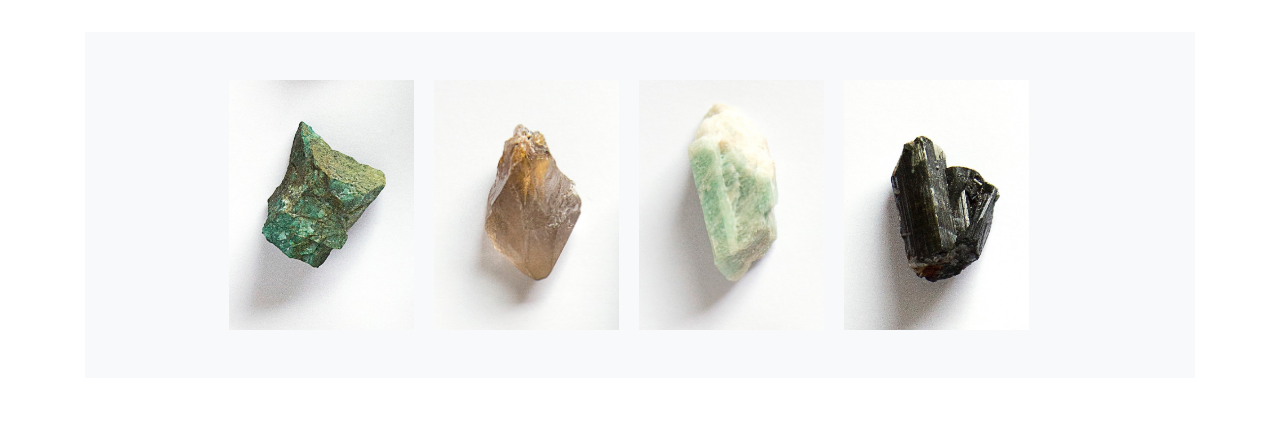
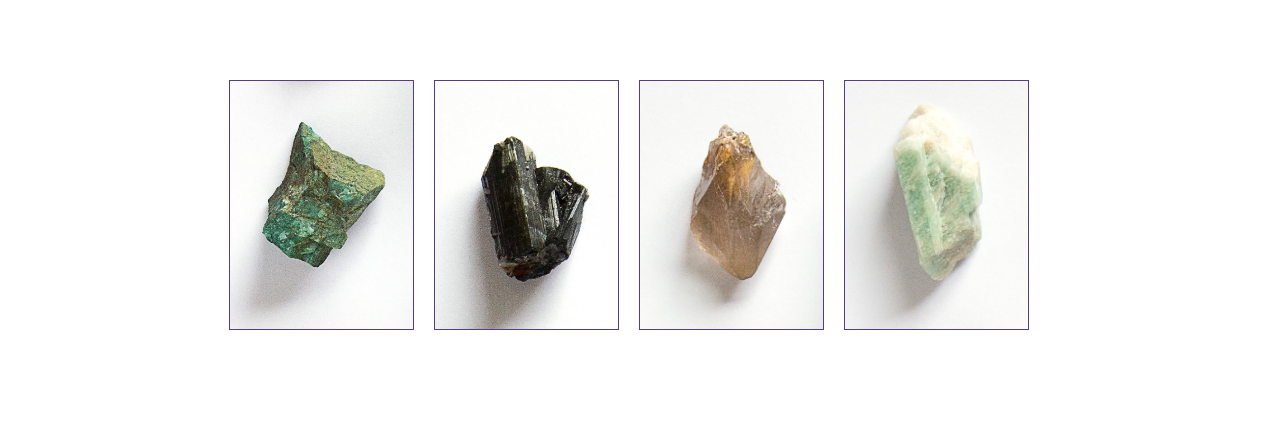
Before and after one commit to AQM28202/crystals, a plain HTML site: page index.html in a window 1280 px wide. Shown: the part 377-800 px from the top of the page. Drawn offline with nearby package versions, Linux system fonts and the light colour scheme.

```diff
--- a/assets/css/style.css
+++ b/assets/css/style.css
@@ -37,35 +37,36 @@
   margin: 0px;
 }
 
-.header-image {
-    background-image: url(../images/header-image.jpeg);
-    overflow:auto;
+
+.crystal1 {
+  background-image: url(../images/crystal1.jpg);
+  margin-right:20px;
+  margin-left:13%;
+  border: 1px solid #563d7c;
+
 
 
 
 }
-.quartz-crystal {
-  background-image: url(../images/quartz.jpg);
+.crystal2 {
+  background-image: url(../images/crystal2.jpg);
   margin-right:20px;
-  margin-left:13%;
+  border: 1px solid #563d7c;
+
+
+}
+.crystal3 {
+  background-image: url(../images/crystal3.jpg);
+  margin-right:20px;
+  border: 1px solid #563d7c;
 
 
 
 }
-.brookite-crystal {
-  background-image: url(../images/brookite.jpg);
-  margin-right:20px
-
-}
-.benitoite-crystal {
-  background-image: url(../images/benitoite.jpg);
-  margin-right:20px
-
-
-}
-.garnet-crystal {
-  background-image: url(../images/garnet.jpg);
-  margin-right:20px
+.crystal4 {
+  background-image: url(../images/crystal4.jpg);
+  margin-right:20px;
+  border: 1px solid #563d7c;
 
 }
 
@@ -94,3 +95,7 @@
 .loss-display {
     font-size: 35px;
 }
+
+.bg-light {
+  background-color: #FFF!important;
+}
--- a/assets/javascript/game.js
+++ b/assets/javascript/game.js
@@ -12,13 +12,13 @@
     var totalScore;
 
     //  create variable array for each crystal div id
+
     var crystalValue = [
-      $("#quartz"),
-      $("#garnet"),
-      $("#brookite"),
-      $("#benitoite")
+      $("#crystal1"),
+      $("#crystal2"),
+      $("#crystal3"),
+      $("#crystal4")
     ];
-
     // FUNCTIONS
     // ======================================================================================================
 
--- a/index.html
+++ b/index.html
@@ -7,10 +7,17 @@
     <meta http-equiv="X-UA-Compatible" content="ie=edge">
     <title>Crystal Collector</title>
     <link rel="stylesheet" href="assets/css/reset.css">
-    <link rel="stylesheet" href="https://maxcdn.bootstrapcdn.com/bootstrap/4.0.0/css/bootstrap.min.css" integrity="sha384-Gn5384xqQ1aoWXA+058RXPxPg6fy4IWvTNh0E263XmFcJlSAwiGgFAW/dAiS6JXm" crossorigin="anonymous">
-    <script src="https://code.jquery.com/jquery-3.2.1.slim.min.js" integrity="sha384-KJ3o2DKtIkvYIK3UENzmM7KCkRr/rE9/Qpg6aAZGJwFDMVNA/GpGFF93hXpG5KkN" crossorigin="anonymous"></script>
-    <script src="https://cdnjs.cloudflare.com/ajax/libs/popper.js/1.12.9/umd/popper.min.js" integrity="sha384-ApNbgh9B+Y1QKtv3Rn7W3mgPxhU9K/ScQsAP7hUibX39j7fakFPskvXusvfa0b4Q" crossorigin="anonymous"></script>
-    <script src="https://maxcdn.bootstrapcdn.com/bootstrap/4.0.0/js/bootstrap.min.js" integrity="sha384-JZR6Spejh4U02d8jOt6vLEHfe/JQGiRRSQQxSfFWpi1MquVdAyjUar5+76PVCmYl" crossorigin="anonymous"></script>
+    <link rel="stylesheet" href="https://maxcdn.bootstrapcdn.com/bootstrap/4.0.0/css/bootstrap.min.css"
+        integrity="sha384-Gn5384xqQ1aoWXA+058RXPxPg6fy4IWvTNh0E263XmFcJlSAwiGgFAW/dAiS6JXm" crossorigin="anonymous">
+    <script src="https://code.jquery.com/jquery-3.2.1.slim.min.js"
+        integrity="sha384-KJ3o2DKtIkvYIK3UENzmM7KCkRr/rE9/Qpg6aAZGJwFDMVNA/GpGFF93hXpG5KkN"
+        crossorigin="anonymous"></script>
+    <script src="https://cdnjs.cloudflare.com/ajax/libs/popper.js/1.12.9/umd/popper.min.js"
+        integrity="sha384-ApNbgh9B+Y1QKtv3Rn7W3mgPxhU9K/ScQsAP7hUibX39j7fakFPskvXusvfa0b4Q"
+        crossorigin="anonymous"></script>
+    <script src="https://maxcdn.bootstrapcdn.com/bootstrap/4.0.0/js/bootstrap.min.js"
+        integrity="sha384-JZR6Spejh4U02d8jOt6vLEHfe/JQGiRRSQQxSfFWpi1MquVdAyjUar5+76PVCmYl"
+        crossorigin="anonymous"></script>
     <link rel="stylesheet" href="assets/css/style.css">
     <script src="https://cdnjs.cloudflare.com/ajax/libs/jquery/3.4.1/jquery.min.js"></script>
     <script src="assets/javascript/game.js" type="text/javascript"></script>
@@ -20,10 +27,10 @@
 <body>
 
     <div class="jumbotron">
-        <h1 class="display-4">The Crystal Collector</h1>
+        <h1 class="display-4 text-light">The Crystal Collector</h1>
 
         <button type="button" class="btn btn-primary" data-toggle="modal" data-target="#exampleModal">
-                How to Play?
+            How Do I Play?
         </button>
         </p>
     </div>
@@ -33,20 +40,23 @@
 
 
     <!-- Modal -->
-  <div class="modal fade" id="exampleModal" tabindex="-1" role="dialog" aria-labelledby="exampleModalLabel" aria-hidden="true">
+    <div class="modal fade" id="exampleModal" tabindex="-1" role="dialog" aria-labelledby="exampleModalLabel"
+        aria-hidden="true">
         <div class="modal-dialog" role="document">
             <div class="modal-content">
                 <div class="modal-header">
-          <h5 class="modal-title" id="exampleModalLabel">Rules</h5>
+                    <h5 class="modal-title" id="exampleModalLabel">Rules to the Game</h5>
                     <button type="button" class="close" data-dismiss="modal" aria-label="Close">
                         <span aria-hidden="true">&times;</span>
                     </button>
                 </div>
                 <div class="modal-body">
                     <p class="text-muted">You will be given a random number at the start of the game.</p>
-            <p class="text-muted">There are four crystals below. By clicking on a crystal you will add a specific amount of points to your
+                    <p class="text-muted">There are four crystals below. By clicking on a crystal you will add a
+                        specific amount of points to your
                         total score. </p>
-            <p class="text-muted">You win the game by matching your total score to the random number, you lose the game if your total score
+                    <p class="text-muted">You win the game by matching your total score to the random number, you lose
+                        the game if your total score
                         goes above the random number.
                     </p>
                     <p class="text-muted">The value of each crystal is hidden from you until you click on it.</p>
@@ -54,22 +64,10 @@
                 </div>
                 <div class="modal-footer">
                     <button type="button" class="btn btn-secondary" data-dismiss="modal">Close</button>
-          <button type="button" class="btn btn-primary">Save changes</button>
                 </div>
             </div>
         </div>
     </div>
-                <!-- <h4 class="jumbotron-heading">Rules of the Game:</h4>
-                <p class="text-muted">You will be given a random number at the start of the game.</p>
-                <p class="text-muted">There are four crystals below. By clicking on a crystal you will add a specific amount of points to your
-                    total score. </p>
-                <p class="text-muted">You win the game by matching your total score to the random number, you lose the game if your total score
-                    goes above the random number.
-                </p>
-                <p class="text-muted">The value of each crystal is hidden from you until you click on it.</p>
-                <p class="text-muted">The values of each crystal will change each time the game restarts.</p>
-            </div>
-        </section> -->
 
     <div class="container">
 
@@ -110,20 +108,20 @@
 
                 <div class="row">
 
-                        <div id="quartz" class="col-sm-2 col-sm-offset-2 crystal-image quartz-crystal">
+                    <div id="crystal1" class="col-sm-2 col-sm-offset-2 crystal-image crystal1">
 
 
                     </div>
 
-                        <div id="brookite" class="col-sm-2 crystal-image brookite-crystal">
+                    <div id="crystal2" class="col-sm-2 crystal-image crystal2">
 
 
                     </div>
 
 
-                        <div id="benitoite" class="col-sm-2 crystal-image benitoite-crystal">
+                    <div id="crystal3" class="col-sm-2 crystal-image crystal3">
 
                     </div>
-                        <div id="garnet" class="col-sm-2 crystal-image garnet-crystal">
+                    <div id="crystal4" class="col-sm-2 crystal-image crystal4">
 
                     </div>
```
Also changed, not shown: assets/images/crystal1.jpg (renamed from assets/images/quartz.jpg), assets/images/crystal2.jpg (renamed from assets/images/garnet.jpg), assets/images/crystal3.jpg (renamed from assets/images/brookite.jpg), assets/images/crystal4.jpg (renamed from assets/images/benitoite.jpg). Lines whose indentation alone changed are shown as unchanged.
